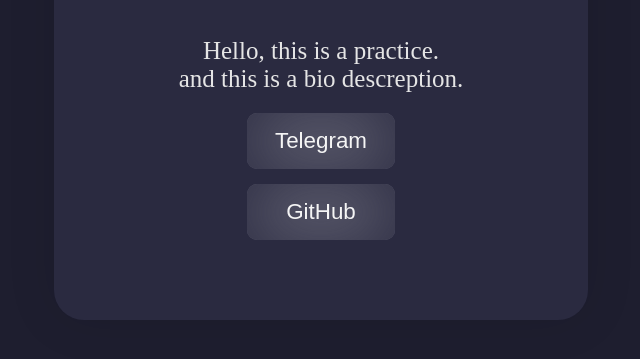
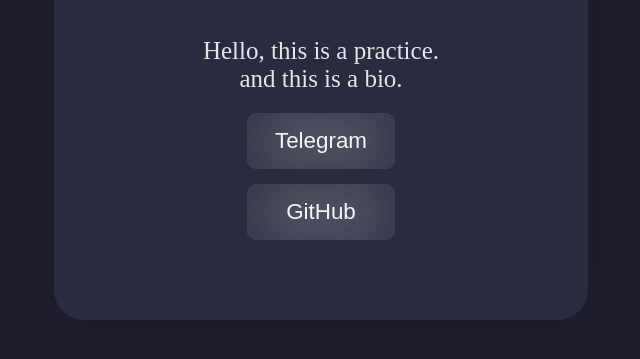
Before and after one commit to confusedone1/frontend-practices, a plain HTML site: page personal-card/personal-card1.html in a window 1280 px wide. Shown: the part 399-758 px from the top of the page, without its empty margins (319-959 px from the left). Drawn offline with Linux system fonts and the light colour scheme.

Commit message:
Update personal-card1.html

```diff
--- a/personal-card/personal-card1.html
+++ b/personal-card/personal-card1.html
@@ -11,7 +11,7 @@
     <img class="avatar" src="https://avatars.githubusercontent.com/u/283694441?v=4" alt="ConfusedOne">
     <h2 class="name">ConfusedOne1</h2>
     <p class="role">Beginner UI developer</p>
-    <p class="bio">Hello, this is a practice.<br>and this is a bio descreption.</p>
+    <p class="bio">Hello, this is a practice.<br>and this is a bio.</p>
 
     <div class="social-links">
       <a class="social-link" href="https://t.me/cnfusdmggt" target="_blank">Telegram</a>
```
